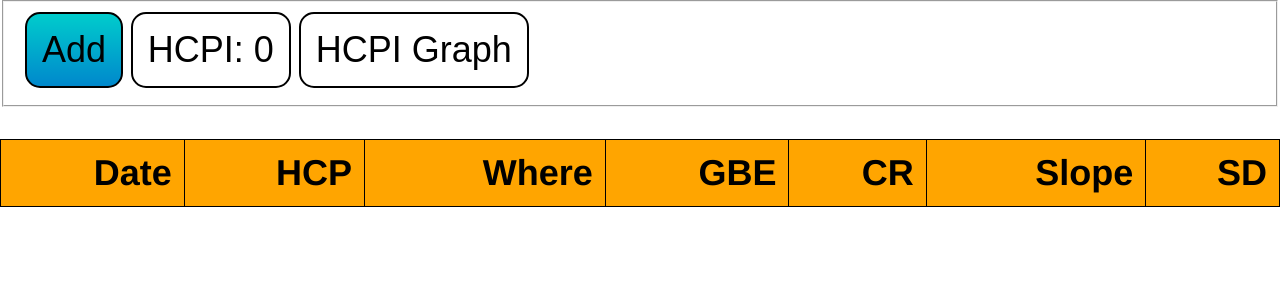
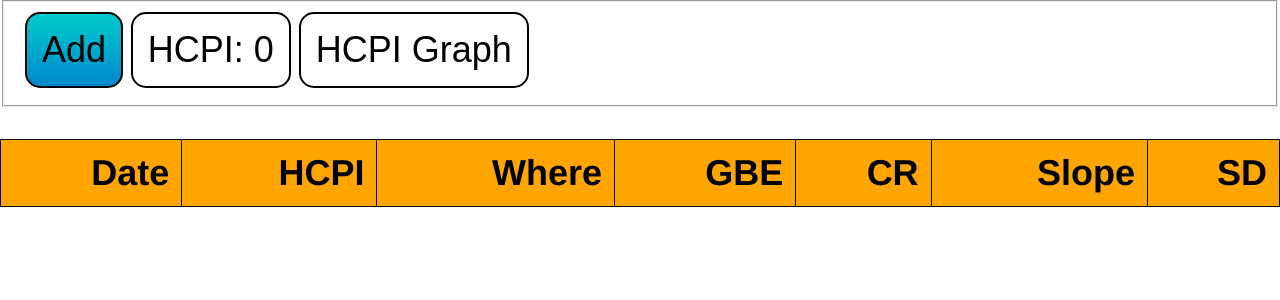
Before and after one commit to wolfmuel/hcpi, a Django app: page /hhs/ in a window 1280 px wide. Shown: the top 300 px of the page. Run offline with Django 3.2, Linux system fonts and the light colour scheme; a user stored in the database is signed in; data comes from the database, SQL or seed files in the repository; lists and menus that the app fills with data are empty.

```diff
--- a/hhs/templates/hhs/index.html
+++ b/hhs/templates/hhs/index.html
@@ -38,7 +38,7 @@
       <thead>
 	<tr style="background-color: orange">
 	  <th style="text-align:right;">Date</th>
-	  <th style="text-align:right;">HCP</th>
+	  <th style="text-align:right;">HCPI</th>
 	  <th style="text-align:right;">Where</th>
 	  <th style="text-align:right;">GBE</th>
 	  <th style="text-align:right;">CR</th>
```
